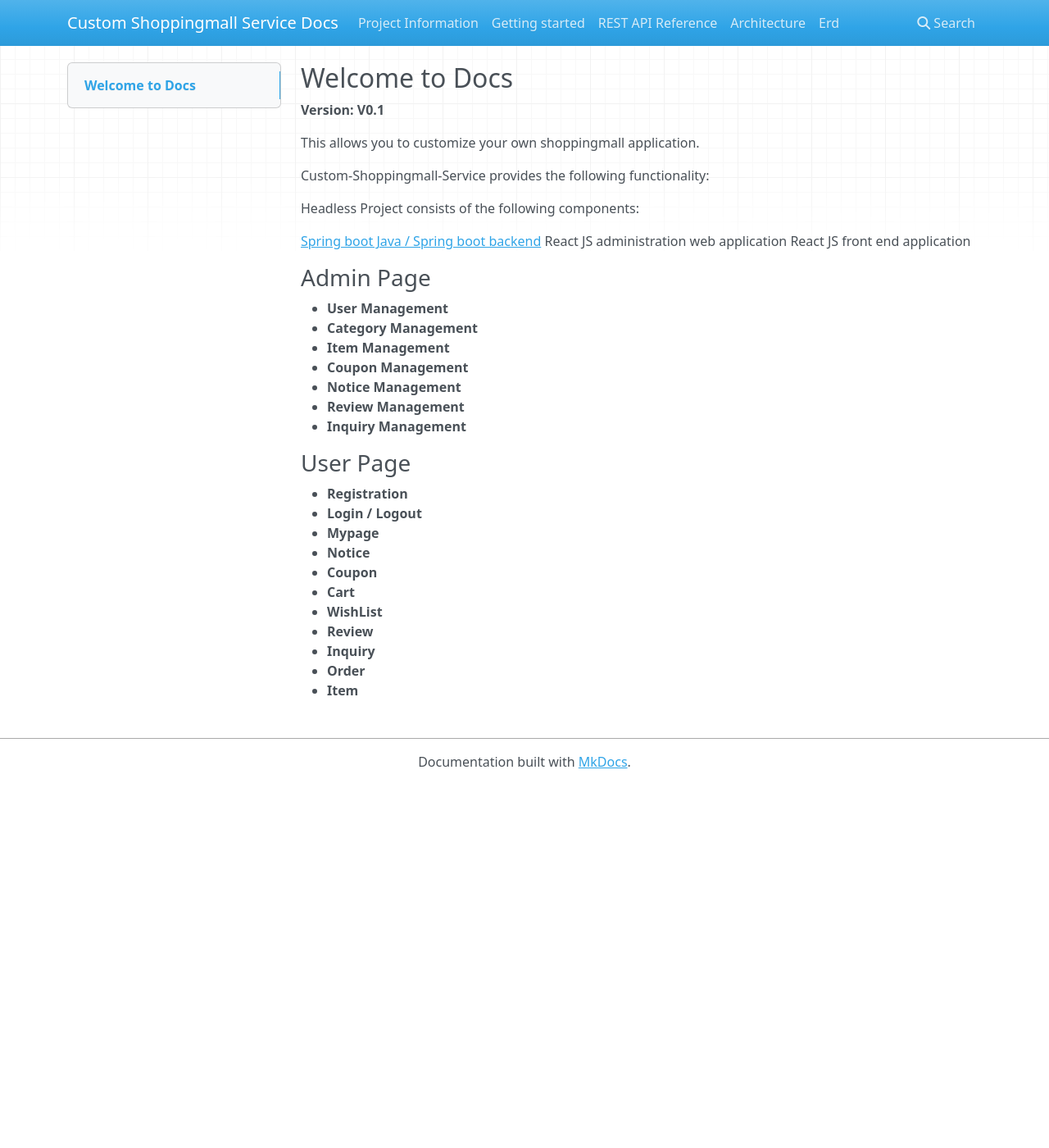
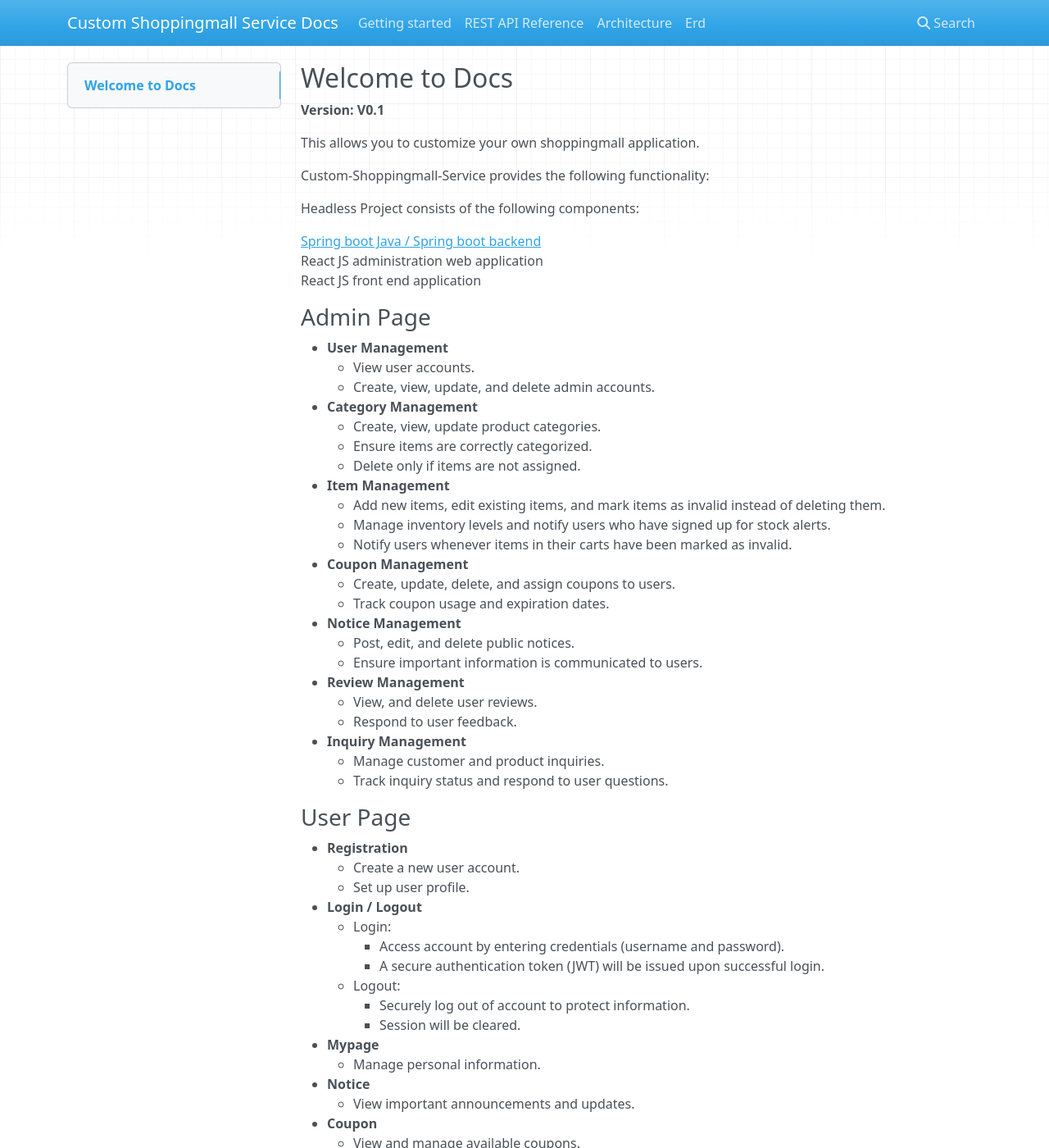
Before and after one commit to jhmin99/custom-shoppingmall-service-docs, an MkDocs documentation site: the page built from docs/index.md, in a window 1280 px wide and 1400 px high. Shown: the whole window at 82% size. Built offline with MkDocs 1.6.1, drawn with Linux system fonts in a browser that asks for light colours; nearby versions of some CDN libraries; some of the changed text lies outside the part shown.

Commit message:
Update documentation

```diff
--- a/docs/index.md
+++ b/docs/index.md
@@ -14,22 +14,62 @@
 
 ### Admin Page
 - **User Management**
+    - View user accounts.
+    - Create, view, update, and delete admin accounts.
 - **Category Management**
+    - Create, view, update product categories.
+    - Ensure items are correctly categorized.
+    - Delete only if items are not assigned.
 - **Item Management**
+    - Add new items, edit existing items, and mark items as invalid instead of deleting them.
+    - Manage inventory levels and notify users who have signed up for stock alerts.
+    - Notify users whenever items in their carts have been marked as invalid.
 - **Coupon Management**
+    - Create, update, delete, and assign coupons to users.
+    - Track coupon usage and expiration dates.
 - **Notice Management**
+    - Post, edit, and delete public notices.
+    - Ensure important information is communicated to users.
 - **Review Management**
+    - View, and delete user reviews.
+    - Respond to user feedback.
 - **Inquiry Management**
+    - Manage customer and product inquiries.
+    - Track inquiry status and respond to user questions.
 
 ### User Page
 - **Registration**
+    - Create a new user account.
+    - Set up user profile.
 - **Login / Logout**
+    - Login:
+        - Access account by entering credentials (username and password).
+        - A secure authentication token (JWT) will be issued upon successful login.
+    - Logout:
+        - Securely log out of account to protect information.
+        - Session will be cleared.
 - **Mypage**
+    - Manage personal information.
 - **Notice**
+    - View important announcements and updates.
 - **Coupon**
+    - View and manage available coupons.
+    - Apply coupons during checkout for discounts.
 - **Cart**
+    - Add items to shopping cart.
+    - Update item quantities and remove items from the cart.
 - **WishList**
+    - Add items to the wishlist for future reference.
+    - Move items from the wishlist to the cart.
 - **Review**
+    - Write and submit reviews for purchased items.
+    - Edit or delete existing reviews.
 - **Inquiry**
+    - Submit inquiries about products or general customer service questions.
+    - Track the status of submitted inquiries.
 - **Order**
+    - Place new orders and track existing order status.
+    - View order details.
 - **Item**
+    - Browse and search for products.
+    - View detailed information and reviews for each product.
--- a/mkdocs.yml
+++ b/mkdocs.yml
@@ -1,6 +1,5 @@
 site_name: Custom Shoppingmall Service Docs
 nav:
-  - Project Information: projectInfo.md
   - Getting started: start.md
   - REST API Reference: api.md
   - Architecture: architecture.md
```
Also changed, not shown: docs/architecture.md (added, +4 -0 lines), docs/api.md (added), docs/erd.md (added), docs/start.md (added), site/404.html, site/index.html, site/search/search_index.json, 1 other file.
